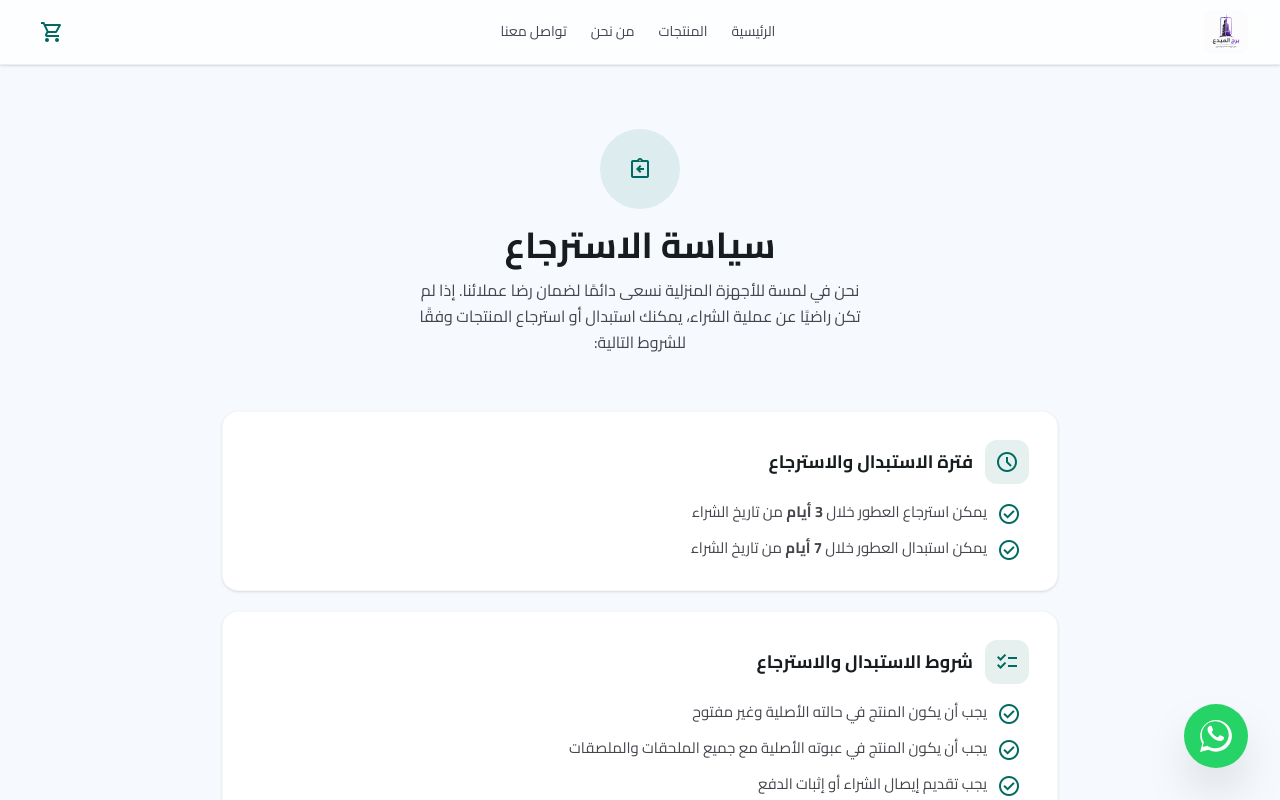
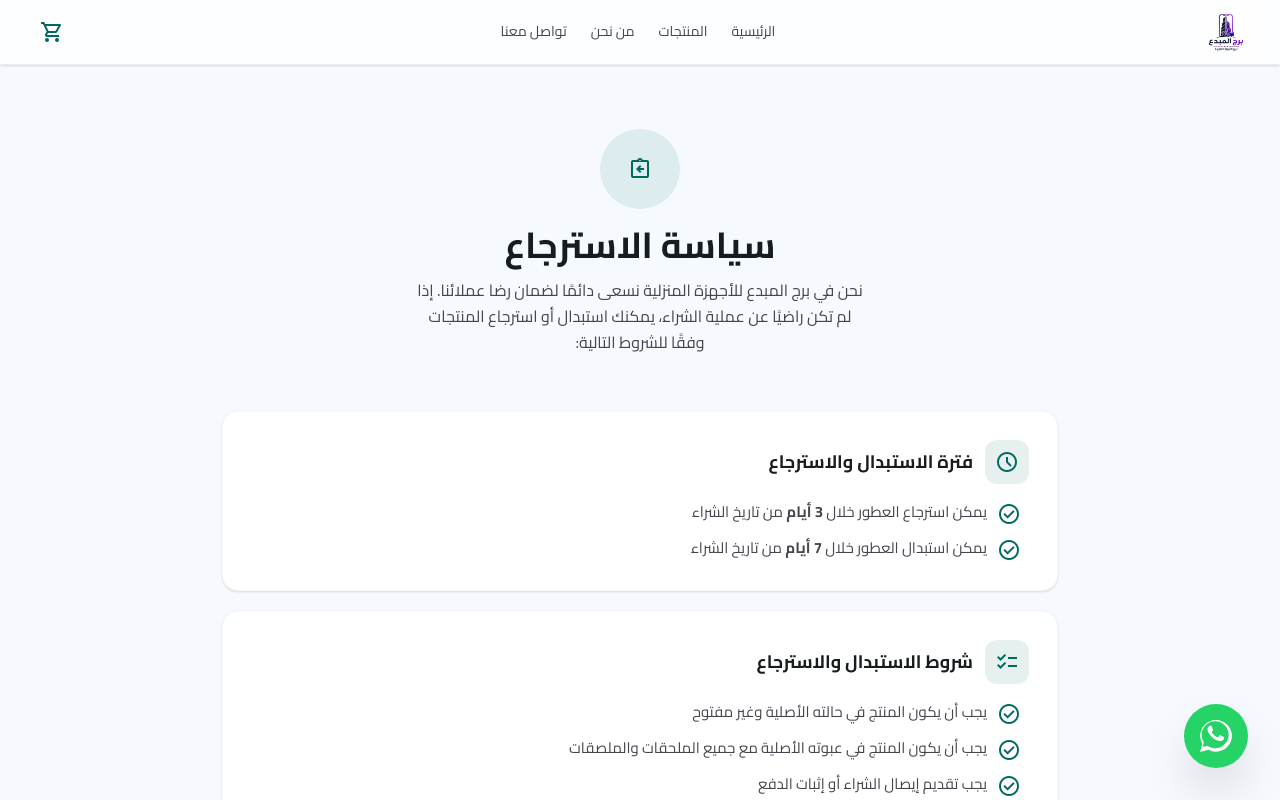
Before and after one commit to loutfallaasfora85/burj-thawela, a Next.js app: page /return-policy in a window 1280 px wide. Shown: the top 800 px of the page. Built offline with nearby package versions, Linux system fonts and the light colour scheme.

Commit message:
update og image to logo.webp and fix site url

```diff
--- a/app/components/Header.tsx
+++ b/app/components/Header.tsx
@@ -30,7 +30,7 @@ export default function Header() {
       <nav className="flex justify-between items-center w-full px-4 sm:px-6 lg:px-8 max-w-[1280px] mx-auto h-16">
         {/* Logo */}
         <Link href="/" className="flex items-center gap-2 shrink-0">
-          <Image src="/logo.png" alt="برج المبدع للأجهزة المنزلية" width={44} height={44} className="rounded-lg" />
+          <Image src="/logo.webp" alt="برج المبدع للأجهزة المنزلية" width={44} height={44} className="rounded-lg" />
         </Link>
 
         {/* Nav Links - Desktop */}
--- a/app/layout.tsx
+++ b/app/layout.tsx
@@ -9,7 +9,7 @@ const cairo = Cairo({
   weight: ["300", "400", "500", "600", "700", "800", "900"],
 });
 
-const siteUrl = "https://homelly-tech.com";
+const siteUrl = "https://burjjstorre.com";
 
 export const metadata: Metadata = {
   metadataBase: new URL(siteUrl),
@@ -42,10 +42,10 @@ export const metadata: Metadata = {
       "برج المبدع للأجهزة المنزلية - وجهتكم الأولى لأحدث الأجهزة الإلكترونية والتقنيات المنزلية والمكتبية. نوفر لكم أحدث الابتكارات التقنية من أرقى الماركات العالمية.",
     images: [
       {
-        url: `${siteUrl}/og-image.webp`,
+        url: `${siteUrl}/logo.webp`,
         width: 1200,
         height: 630,
-        alt: "مدار للأجهزة المنزلية",
+        alt: "برج المبدع للأجهزة المنزلية",
         type: "image/webp",
       },
     ],
@@ -55,7 +55,7 @@ export const metadata: Metadata = {
     title: "برج المبدع للأجهزة المنزلية | أفضل الأجهزة بأعلى جودة وأفضل سعر",
     description:
       "برج المبدع للأجهزة المنزلية - وجهتكم الأولى لأحدث الأجهزة الإلكترونية والتقنيات المنزلية والمكتبية.",
-    images: [`${siteUrl}/og-image.webp`],
+    images: [`${siteUrl}/logo.webp`],
   },
   robots: {
     index: true,
--- a/app/return-policy/page.tsx
+++ b/app/return-policy/page.tsx
@@ -3,7 +3,7 @@ import Footer from "../components/Footer";
 import WhatsAppButton from "../components/WhatsAppButton";
 
 export const metadata = {
-  title: "سياسة الاسترجاع | لمسة للأجهزة المنزلية",
+  title: "سياسة الاسترجاع | برج المبدع للأجهزة المنزلية",
 };
 
 export default function ReturnPolicyPage() {
@@ -22,7 +22,7 @@ export default function ReturnPolicyPage() {
             سياسة الاسترجاع
           </h1>
           <p className="text-sm sm:text-base text-on-surface-variant mt-3 max-w-md mx-auto leading-relaxed">
-            نحن في لمسة للأجهزة المنزلية نسعى دائمًا لضمان رضا عملائنا. إذا لم تكن راضيًا عن عملية الشراء، يمكنك استبدال أو استرجاع المنتجات وفقًا للشروط التالية:
+            نحن في برج المبدع للأجهزة المنزلية نسعى دائمًا لضمان رضا عملائنا. إذا لم تكن راضيًا عن عملية الشراء، يمكنك استبدال أو استرجاع المنتجات وفقًا للشروط التالية:
           </p>
         </div>
 
--- a/app/shipping-policy/page.tsx
+++ b/app/shipping-policy/page.tsx
@@ -4,8 +4,8 @@ import WhatsAppButton from "../components/WhatsAppButton";
 import type { Metadata } from "next";
 
 export const metadata: Metadata = {
-  title: "سياسة الشحن | لمسة للأجهزة المنزلية",
-  description: "سياسة الشحن والتوصيل للمسة للأجهزة المنزلية",
+  title: "سياسة الشحن | برج المبدع للأجهزة المنزلية",
+  description: "سياسة الشحن والتوصيل لبرج المبدع للأجهزة المنزلية",
 };
 
 export default function ShippingPolicyPage() {
```
Also changed, not shown: public/logo.png (deleted), public/logo.webp (added).
